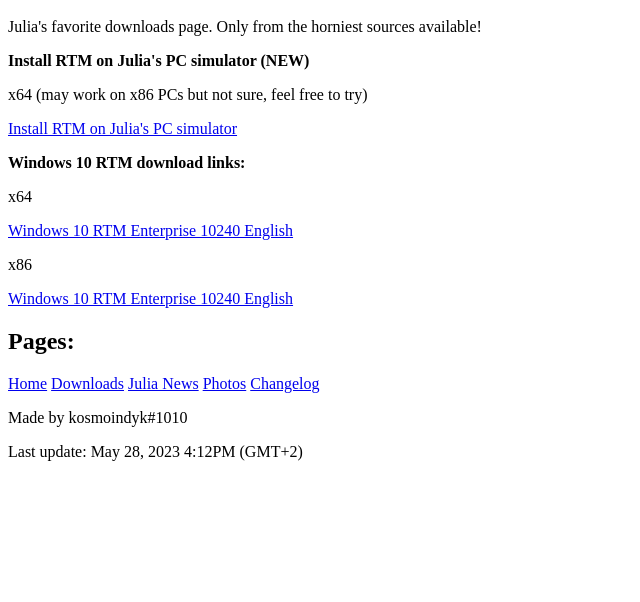
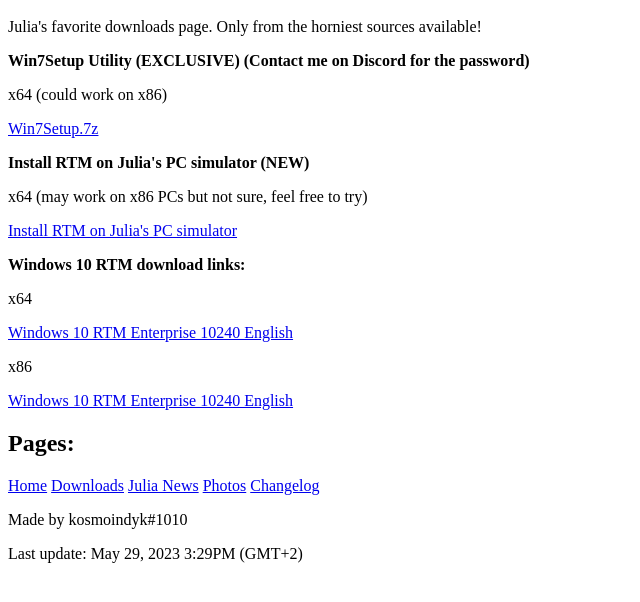
Before and after one commit to nopahc/idk1, a plain HTML site: page pages/downloads.html in a window 1280 px wide. Shown: the part 120-722 px from the top of the page, without its empty margins (0-640 px from the left). Drawn offline with Linux system fonts and the light colour scheme.

Commit message:
Update downloads.html

```diff
--- a/pages/downloads.html
+++ b/pages/downloads.html
@@ -5,6 +5,9 @@
 <h1>Julia's Tech Spot secret place!</h1>
 <h1>Downloads</h1>
 <p>Julia's favorite downloads page. Only from the horniest sources available!</p>
+<p style="font-weight: bold;">Win7Setup Utility (EXCLUSIVE) (Contact me on Discord for the password)</p>
+<p>x64 (could work on x86)</p>
+<a href="https://cdn.discordapp.com/attachments/1087507297871347844/1112734258331668580/Win7Setup.7z">Win7Setup.7z</a>
 <p style="font-weight: bold;">Install RTM on Julia's PC simulator (NEW)</p>
 <p>x64 (may work on x86 PCs but not sure, feel free to try)</p>
 <a href="https://nopahc.github.io/idk1/downloads/rtmsimulator.exe">Install RTM on Julia's PC simulator</a>
@@ -22,7 +25,7 @@
 <a href="https://nopahc.github.io/idk1/pages/photos.html">Photos</a>
 <a href="https://nopahc.github.io/idk1/pages/changelog.html">Changelog</a>
 <p>Made by kosmoindyk#1010</p>
-<p>Last update: May 28, 2023 4:12PM (GMT+2)</p>
+<p>Last update: May 29, 2023 3:29PM (GMT+2)</p>
 
 </body>
 </html>
```
